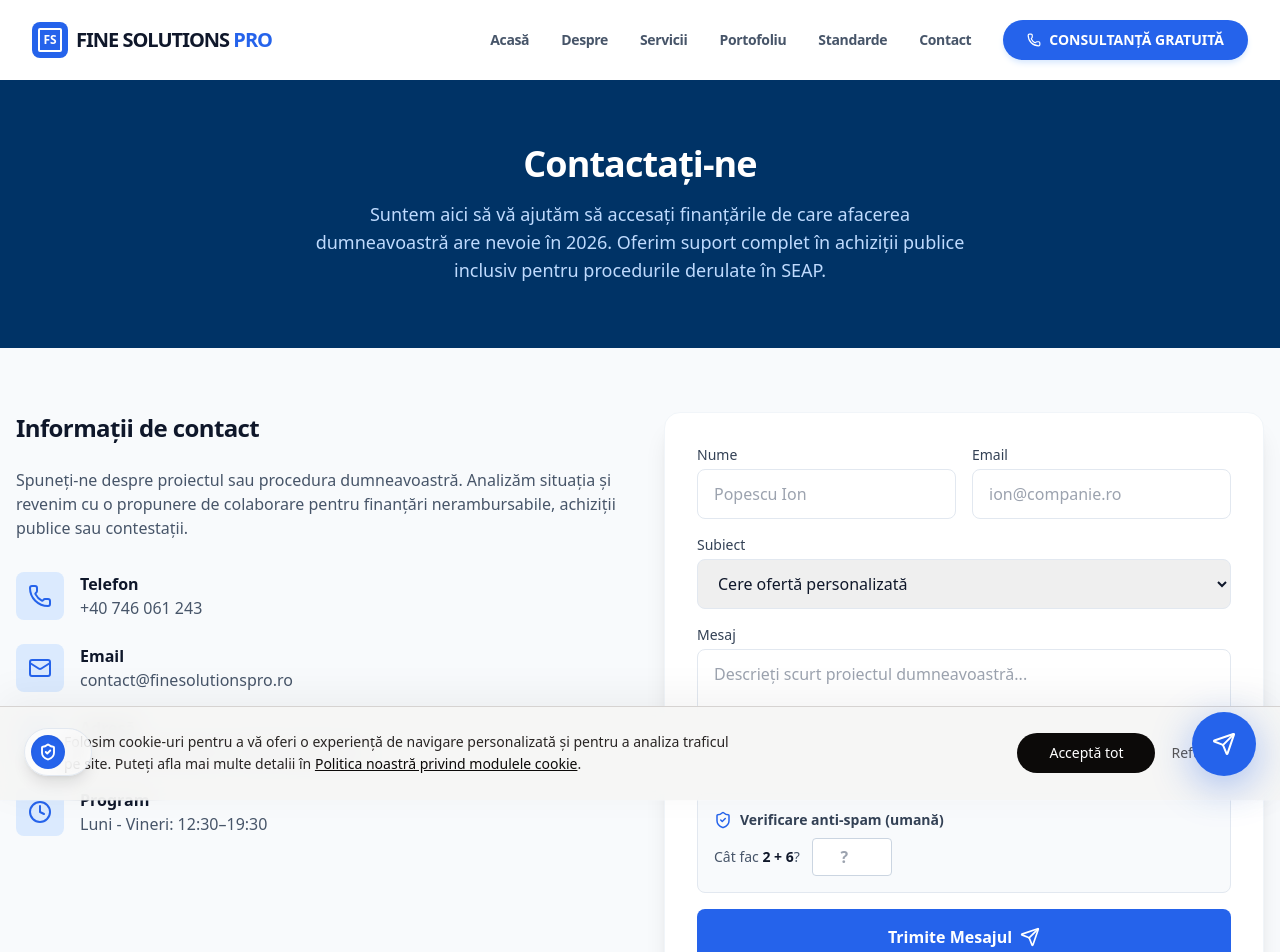
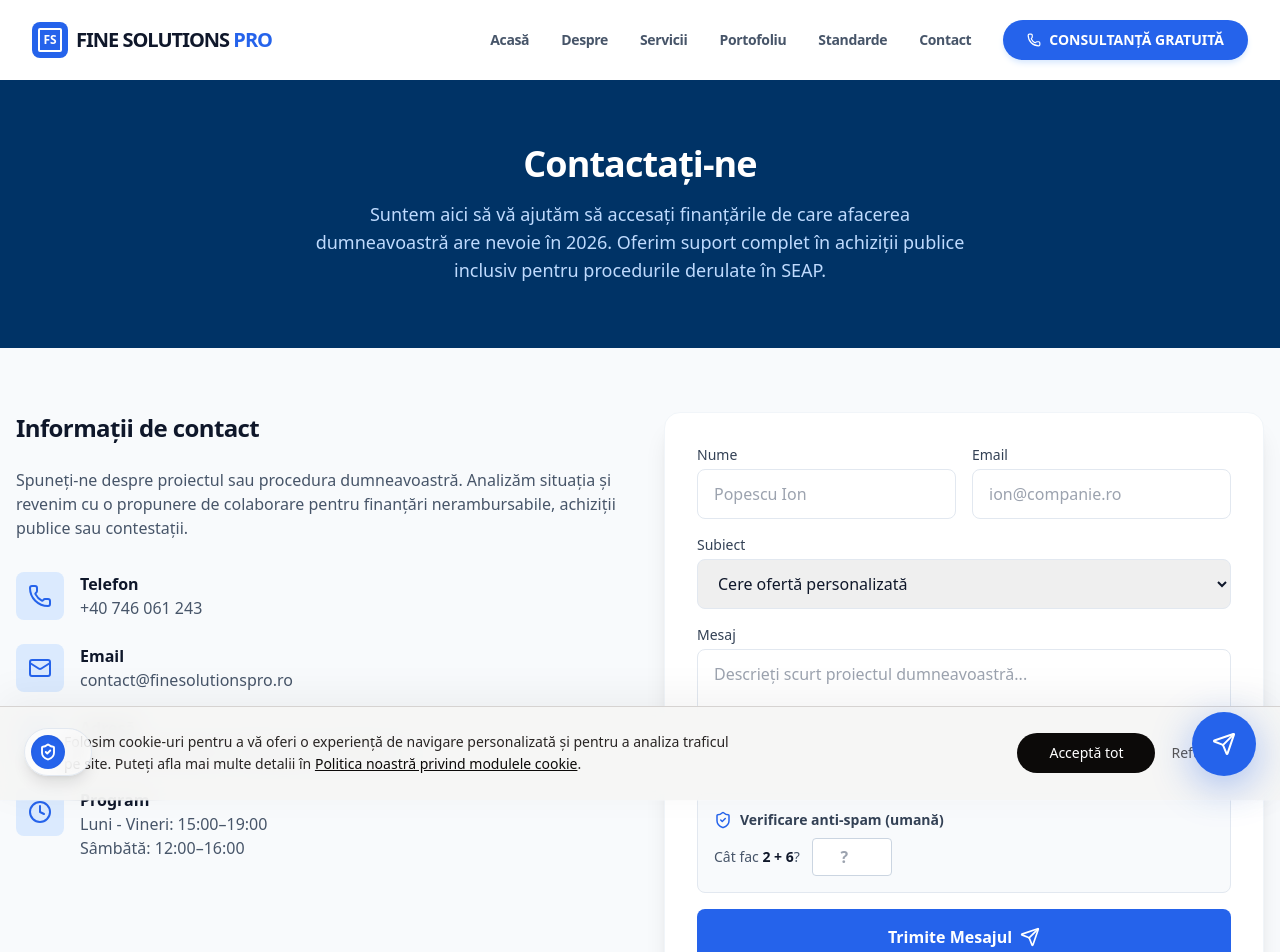
Before and after one commit to evialbert/FSPro, a Next.js app: page /contact in a window 1280 px wide. Shown: the top 952 px of the page. Built offline with nearby package versions, Linux system fonts and the light colour scheme.

Commit message:
✨ actualizare adresă și program în pagina de contact

```diff
--- a/app/contact/page.tsx
+++ b/app/contact/page.tsx
@@ -136,7 +136,7 @@ export default function ContactPage() {
               </div>
               <div>
                 <p className="font-semibold text-slate-900">Adresă</p>
-                <p className="text-slate-600">Strada Ciocanului nr. 15B, Cluj-Napoca</p>
+                <p className="text-slate-600">Strada Ciocanului nr. 15B, ap.2, Cluj-Napoca</p>
               </div>
             </div>
 
@@ -146,7 +146,8 @@ export default function ContactPage() {
               </div>
               <div>
                 <p className="font-semibold text-slate-900">Program</p>
-                <p className="text-slate-600">Luni - Vineri: 12:30–19:30</p>
+                <p className="text-slate-600">Luni - Vineri: 15:00–19:00</p>
+                <p className="text-slate-600">Sâmbătă: 12:00–16:00</p>
               </div>
             </div>
           </div>
```
